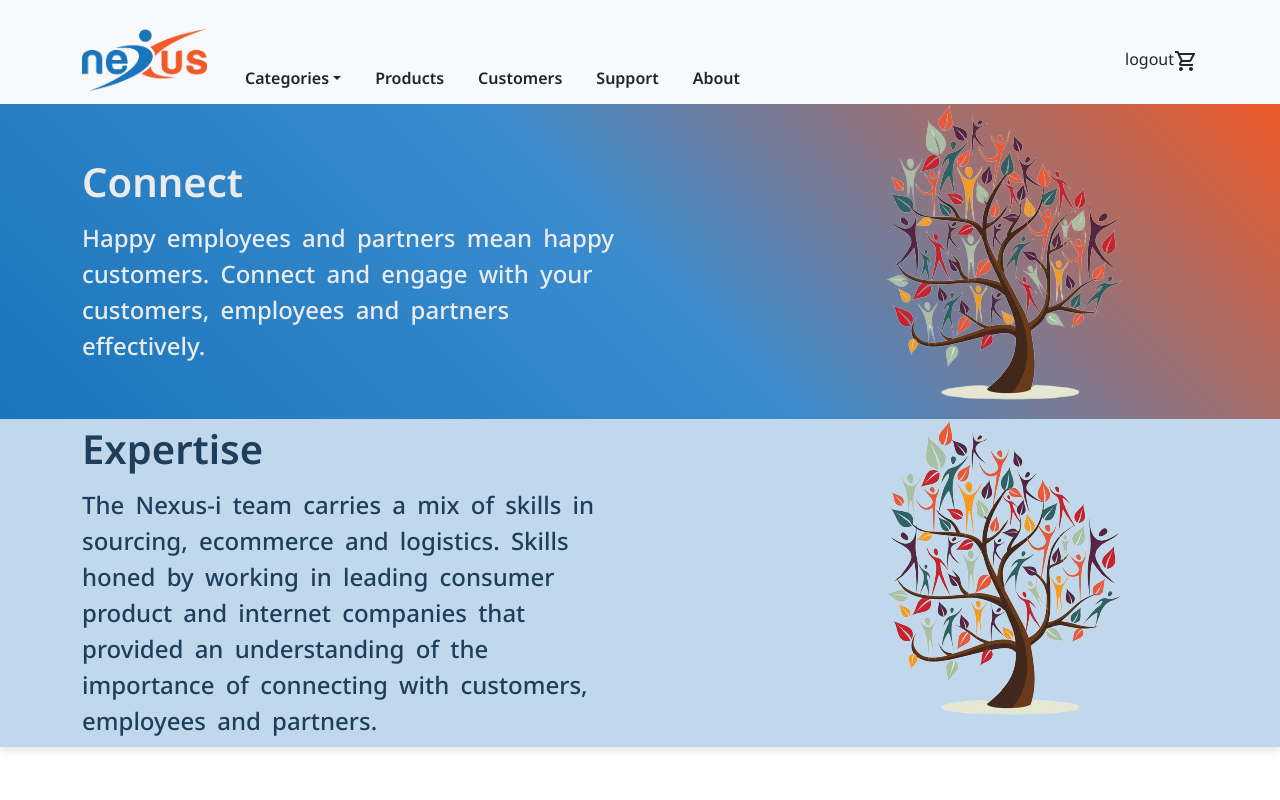
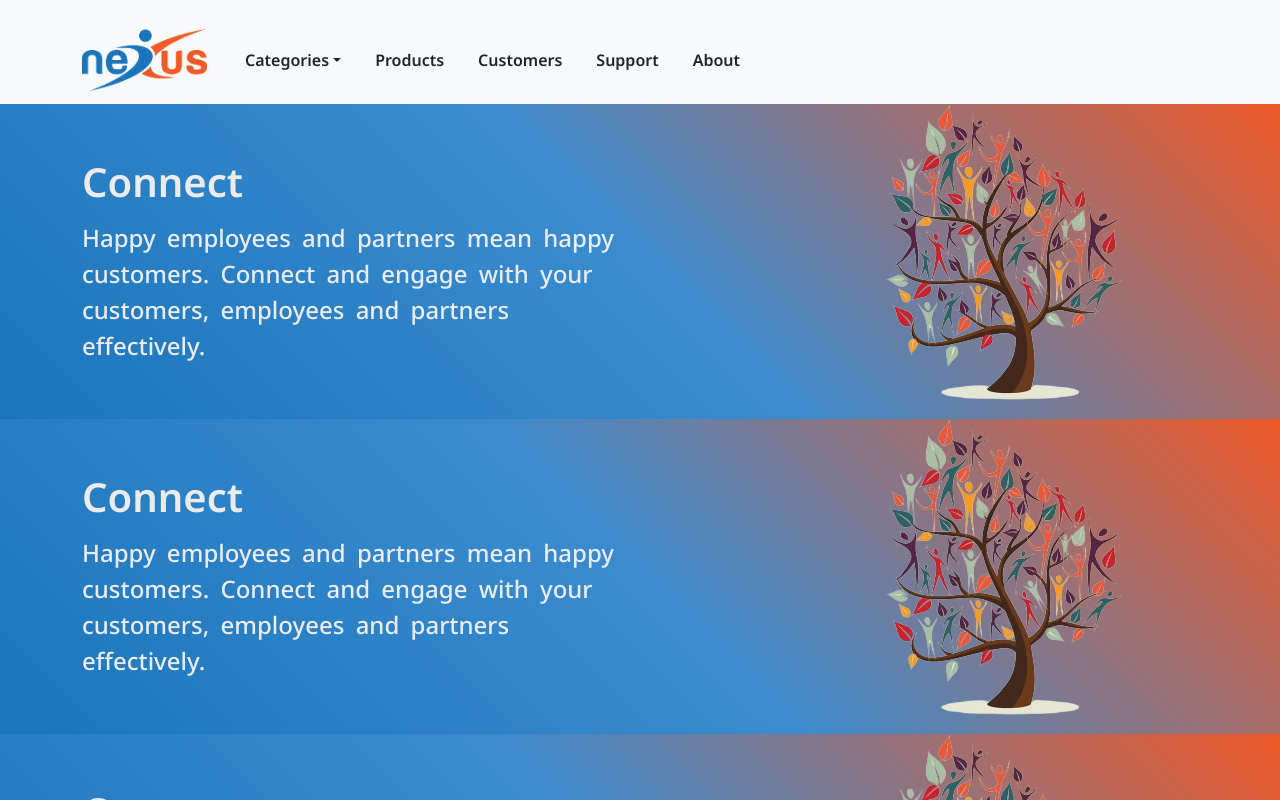
Before and after one commit to shyam-prasad657/static, a React (Vite) app: page / in a window 1280 px wide. Shown: the top 800 px of the page. Built offline with nearby package versions, Linux system fonts and the light colour scheme.

Commit message:
fade onscroll navbar

```diff
--- a/src/App.jsx
+++ b/src/App.jsx
@@ -2,10 +2,8 @@ import { useState } from 'react'
 import './App.css'
 import Nav from './components/navbar'
 import Home from './pages/home'
-import Content from './pages/content'
 
 function App() {
-  const [count, setCount] = useState(0)
 
   return (
     <>
@@ -14,7 +12,11 @@ function App() {
     </header>
     <main>
       <Home />
-      <Content />
+      <Home />
+      <Home />
+      <Home />
+      <Home />
+      <Home />
     </main>
     </>
   )
--- a/src/components/navbar.css
+++ b/src/components/navbar.css
@@ -3,11 +3,17 @@
     font-family: "Noto Sans", sans-serif;
 }
 nav {
-    position: sticky;
+    position: fixed;
     top : 0;
+    transition: background-color 0.3s ease, backdrop-filter 0.3s ease;
   }
 .bg-body-tertiary{
   background-color: #EBEBEB;
+}
+nav.scroller{
+  background-color: rgba(255, 255, 255, 0.4); /* Transparent */
+  backdrop-filter: blur(10px);
+  box-shadow: 0 2px 10px rgba(0, 0, 0, 0.1);
 }
 
 .offcanvas{
@@ -35,11 +41,6 @@ nav {
 .icon{
   font-size: 24px;
 }
-
-.tabs {
-  position: absolute;
-}
-
 
 @media screen and (min-width: 992px){
   .nav-item{
--- a/src/components/navbar.jsx
+++ b/src/components/navbar.jsx
@@ -1,18 +1,28 @@
-import { useState } from'react';
+import { useEffect, useState } from'react';
 import logo from '../media/Logo PNG File Transparent Background.png';
 import './navbar.css';
-import { MdOutlineShoppingCart } from "react-icons/md";
 
 export default function Nav() {
   const [selectedIndex, setSelectedIndex] = useState(null);
+  const [scrolled, setScrolled] = useState(false);
+  useEffect(()=> {
+    const handleScroll = () => {
+      const offset = window.scrollY;
+      setScrolled(offset>1)
+      console.log(offset);
+    };
+      window.addEventListener('scroll', handleScroll);
+      return () => window.removeEventListener('scroll', handleScroll);
+  },[])
 
 return(
-<nav className="navbar bg-body-tertiary pt-4">
+<>
+<nav className={`navbar pt-4 ${scrolled ? 'scroller' : 'bg-body-tertiary'}`}>
   <div className="container">
     <div className='pc-container'>
         <a className="navbar-brand" href="#"><img src = {logo} className = "img-fluid" height = "70px" width = "125px"></img></a>
       <div className='nav-content align-self-center'>
-          <div  className = 'd-flex tabs'>
+          <div  className = 'd-flex'>
           <div className= "nav-item dropdown" id = {`${selectedIndex === 1 ? "Item-1" : ""}`} onClick={() => setSelectedIndex(1)}>
               <p className="tab dropdown-toggle " href="#" role="button" data-bs-toggle="dropdown" aria-expanded="false">Categories</p>
               <ul className="dropdown-menu">
@@ -40,21 +50,12 @@ return(
           </div>
           </div>
       </div>
-
-    </div>
-    {/* logout */}
-    <div className='d-flex nav-content'>
-        <div>
-          logout
-        </div>
-        <div >
-        <MdOutlineShoppingCart className="icon"/>
-        </div>
     </div>
     <button className="navbar-toggler" type="button" data-bs-toggle="offcanvas" data-bs-target="#offcanvasWithBothOptions" aria-controls="offcanvasWithBothOptions">
       <span className="navbar-toggler-icon"></span>
     </button>
   </div>
+</nav>
     <div class="offcanvas offcanvas-start" data-bs-scroll="true" tabindex="-1" id="offcanvasWithBothOptions" aria-labelledby="offcanvasWithBothOptionsLabel">
       <ul className = "navbar-nav me-auto mb-2 mb-lg-0" >
         <li className= "nav-item dropdown">
@@ -82,6 +83,6 @@ return(
         </li>
       </ul>
     </div>
-</nav>
+</>
     );
 }
--- a/src/pages/content.css
+++ /dev/null
@@ -1,24 +0,0 @@
-/* $french-blue: #1B75BBff;
-$flame: #EF5927ff; */
-
-* {
-    box-sizing: border-box;
-    font-family: "Noto Sans", sans-serif;
-}
-p.content-text {
-    color: #1E3E5C;
-    word-spacing: 5px;
-    line-height: 1.5;
-}
-header {
-    position: sticky;
-    top : 0;
-  }
-#content-container {
-    background-color: #C1D7EB;
-    box-shadow: 0 4px 8px rgba(0, 0, 0, 0.1);
-}
-
-#head{
-    font-weight: 600;
-}
--- a/src/pages/content.jsx
+++ /dev/null
@@ -1,31 +0,0 @@
-import './content.css'
-import Aos from 'aos';
-import TreeImage from '../media/tree.png';
-import { useEffect } from 'react';
-
-function Content() {
-    useEffect(() => {
-    Aos.init({
-      duration: 800,
-      once: true, // animation runs only once
-    });
-  }, []);
-  return (
-    <section id = 'content-container'>
-        <div className = 'container'>
-            <div className = 'row d-flex justify-content-between'>
-                <div className = 'col-md-6 align-self-center' data-aos="fade-right" data-aos-anchor-placement="top-center">
-                <p className='h1 content-text' id = 'head'>Expertise</p>
-                <p className='h4 content-text'>The Nexus-i team carries a mix of skills in sourcing, ecommerce and logistics. Skills honed by working in leading consumer product and internet companies that provided an understanding of the importance of connecting with customers, employees and partners.
-                </p>
-                </div>
-                <div className = 'col-md-4' data-aos="fade-left" data-aos-anchor-placement="top-center">
-                    <img className = 'img-fluid' alt="home-image" src = {TreeImage}></img>
-                </div>
-            </div>
-        </div>
-    </section>
-  )
-}
-
-export default Content
```
